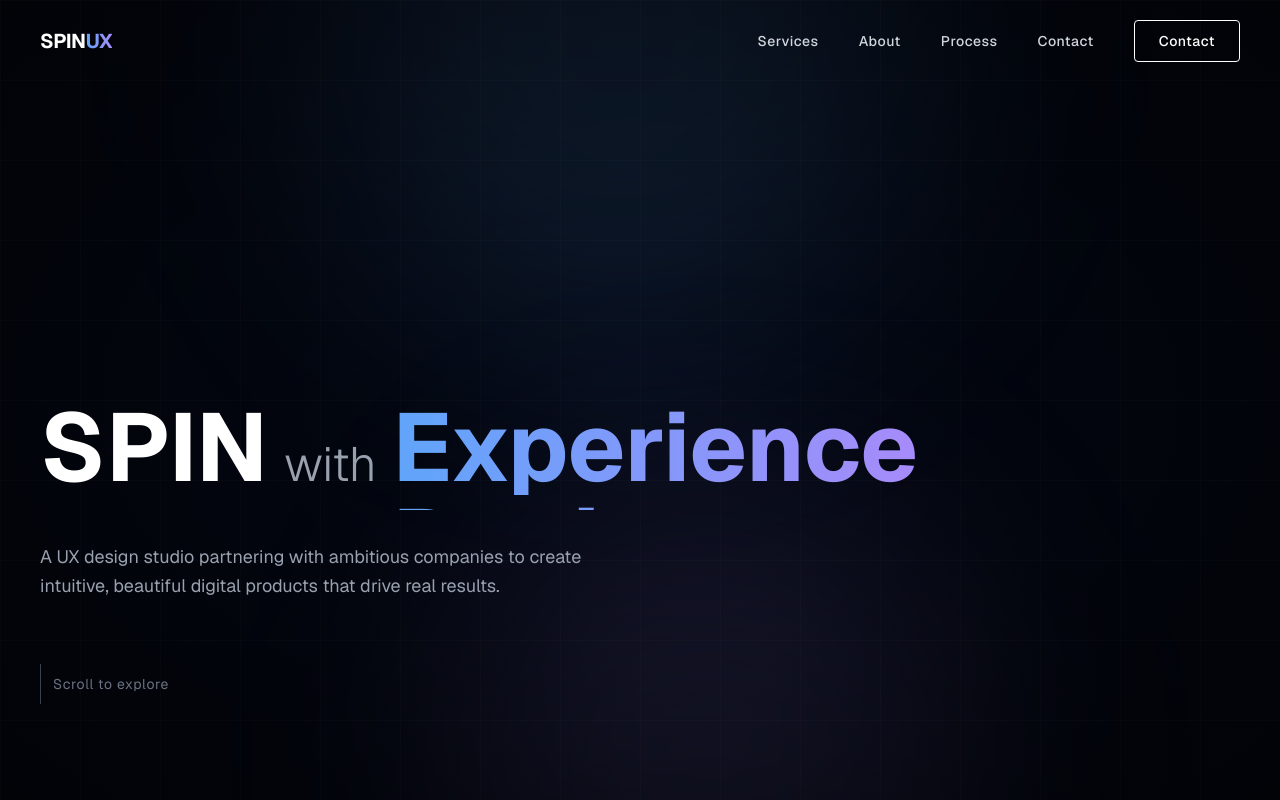
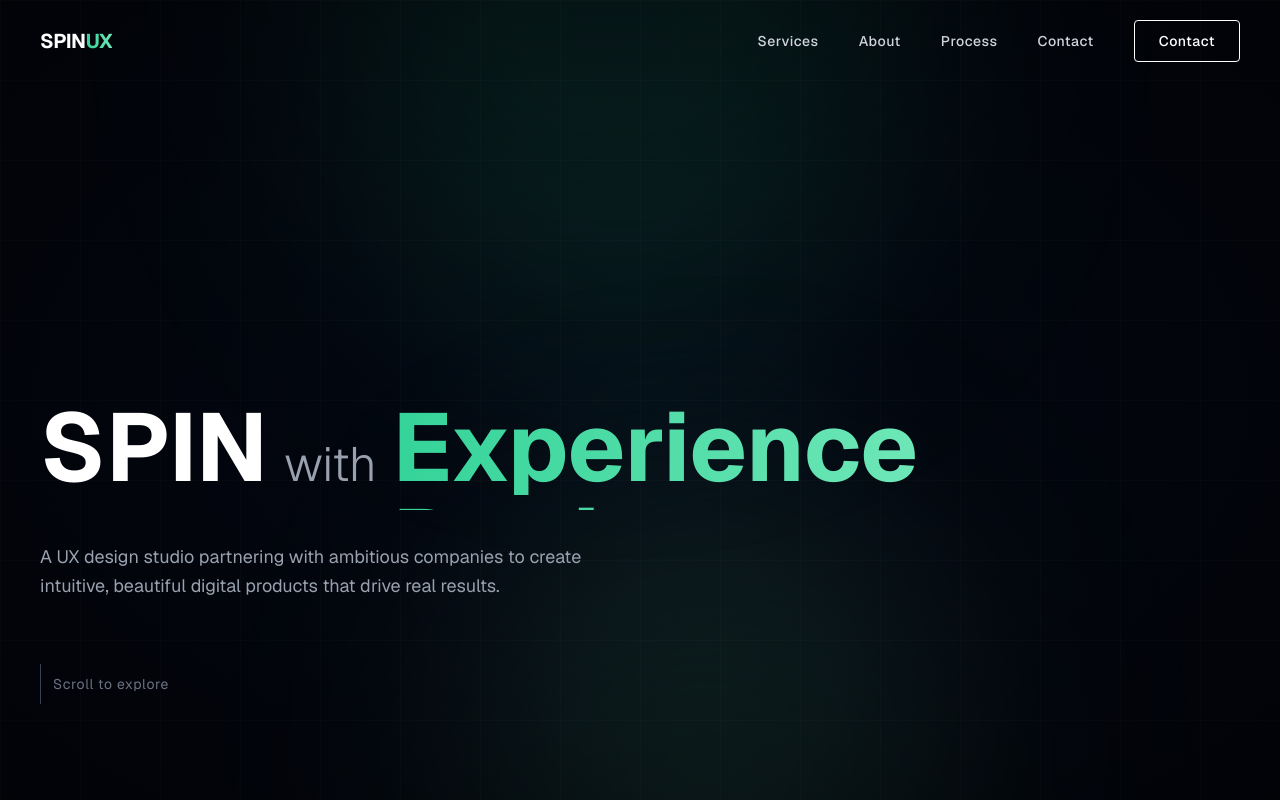
Before and after one commit to rickhuang-starup/spin-ux-website, a Next.js app: page / in a window 1280 px wide. Shown: the top 800 px of the page. Built offline with nearby package versions, Linux system fonts and the light colour scheme.

Commit message:
Change accent colors from blue/purple to green
Co-Authored-By: Claude Opus 4.6 (1M context) <noreply@anthropic.com>

```diff
--- a/src/app/globals.css
+++ b/src/app/globals.css
@@ -5,8 +5,8 @@
   --foreground: #09090b;
   --muted: #6b7280;
   --muted-light: #9ca3af;
-  --accent-blue: #60a5fa;
-  --accent-purple: #a78bfa;
+  --accent-blue: #34d399;
+  --accent-purple: #6ee7b7;
   --card-bg: #f9fafb;
   --section-alt: #f3f4f6;
   --border: #d1d5db;
```
